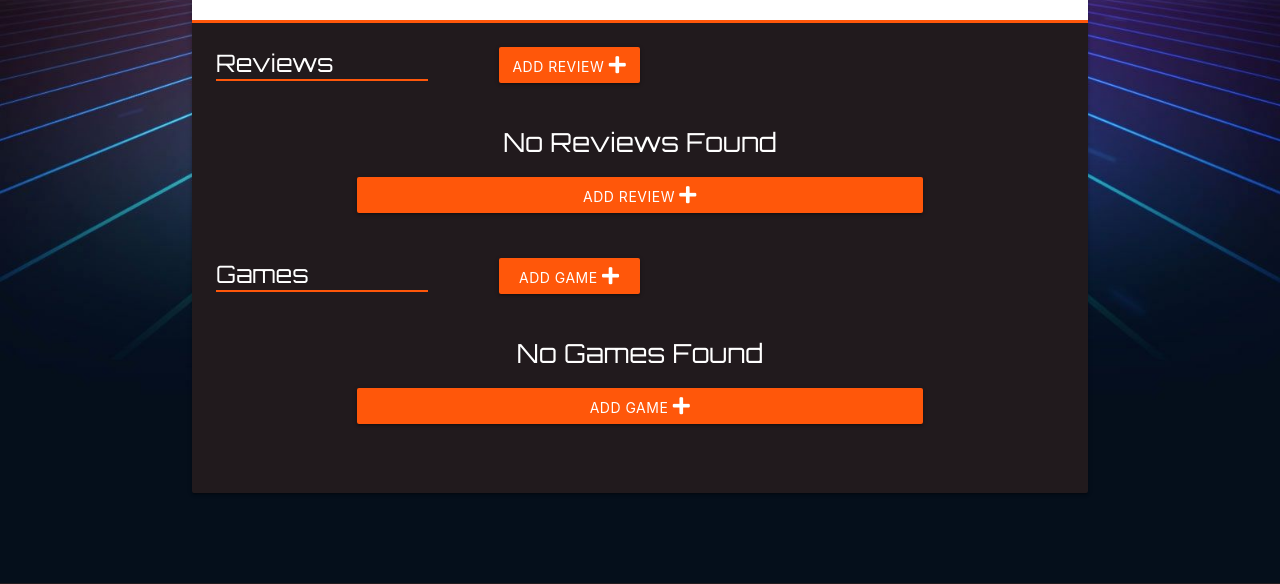
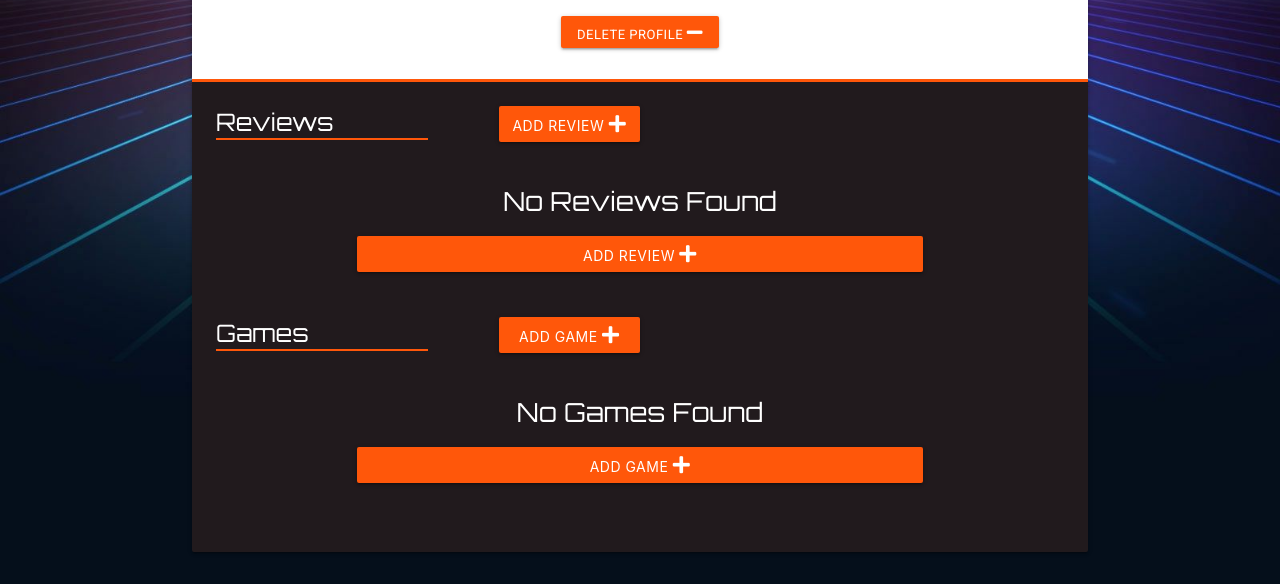
Before and after one commit to KevAndrews/Milestone_Project_3, a Flask app: template templates/profile.html in a window 1280 px wide. Shown: the part 167-751 px from the top of the page. Run offline with Flask 2, Linux system fonts and the light colour scheme; the template is opened without the code that fills it, so the values that code supplies are empty; some libraries are stand-ins or nearby versions.

Commit message:
Add delete user function

```diff
--- a/app.py
+++ b/app.py
@@ -288,6 +288,14 @@ def display_game(game_id):
                            reviews=reviews)
 
 
+@app.route("/delete_user/<user_id>", methods=["GET"])
+def delete_user(user_id):
+    """
+    This method deletes the selected user, games and
+    reviews.
+    """
+    return render_template("login.html")
+
 def display_games(game_list, curr_page, per_page):
     """
     Method to handle Pagination of games.
--- a/templates/profile.html
+++ b/templates/profile.html
@@ -6,6 +6,8 @@
       <div class="waves-effect waves-block waves-light">
         <h2 class="center-align light-blue-text text-darken-4">
           {{ username }}'s Profile
+          <br>
+          <a href="{{ url_for('delete_user', user_id=username._id) }}" class="btn-small">Delete Profile <i class="fas fa-minus"></i></a>
         </h2>
       </div>
       <div class="card-content">
```
